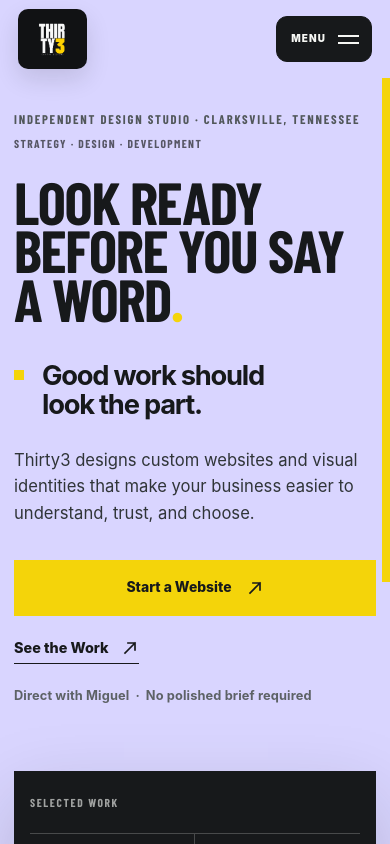
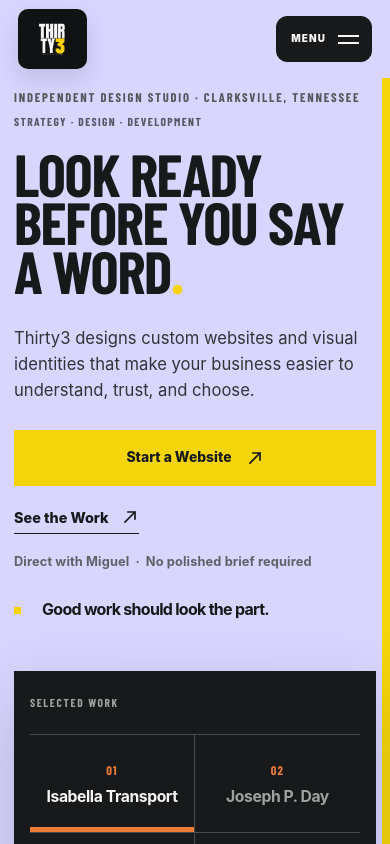
Before and after one commit to Miguel-33/miguelthirty3, a React (Vite) app: page / in a window 390 px wide. Shown: the top 844 px of the page. Built offline with nearby package versions, Linux system fonts and the light colour scheme; a web font is replaced by a local one.

Commit message:
Add responsive styles for homeHero section

```diff
--- a/src/Home.css
+++ b/src/Home.css
@@ -2323,3 +2323,49 @@
     color: var(--chrome-paper);
   }
 }
+
+@media (max-width: 760px) {
+  .homeHero {
+    padding-top: calc(var(--chrome-header-height, 72px) + 12px);
+  }
+
+  .homeHero__eyebrowRow {
+    margin-bottom: 22px;
+  }
+
+  .homeHero__support {
+    gap: 22px;
+    padding: 30px 0 52px;
+  }
+
+  .homeHero__positioning {
+    order: 2;
+    max-width: none;
+  }
+
+  .homeHero__positioning p {
+    font-size: 1rem;
+    line-height: 1.25;
+  }
+
+  .homeHero__positioning > span {
+    width: 7px;
+    height: 7px;
+  }
+
+  .homeHero__lead {
+    order: 1;
+  }
+
+  .homeHero__actions {
+    margin-top: 26px;
+  }
+
+  .homeHero__note {
+    margin-top: 18px;
+  }
+
+  .homeHero::after {
+    height: 58%;
+  }
+}
```
